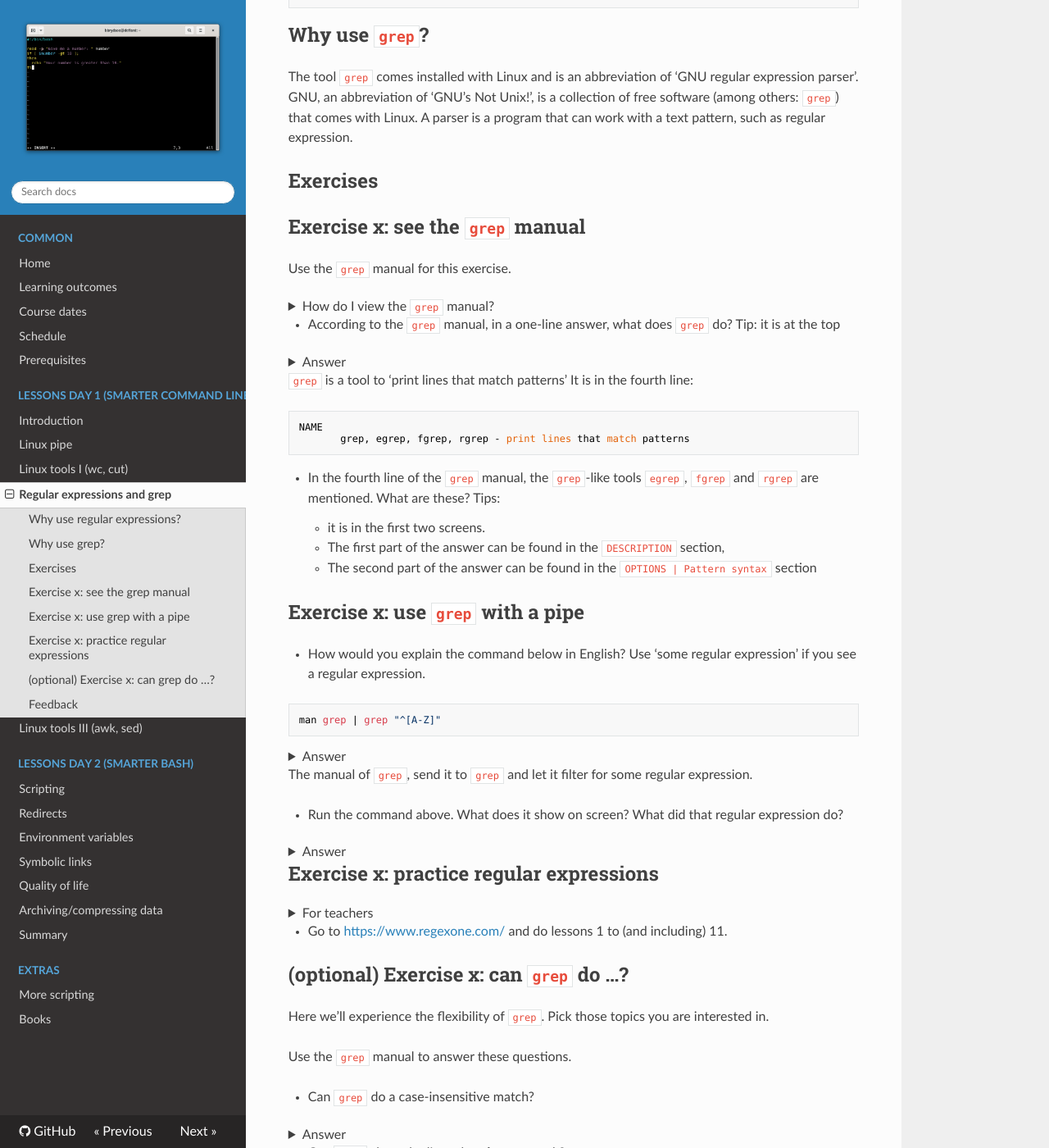
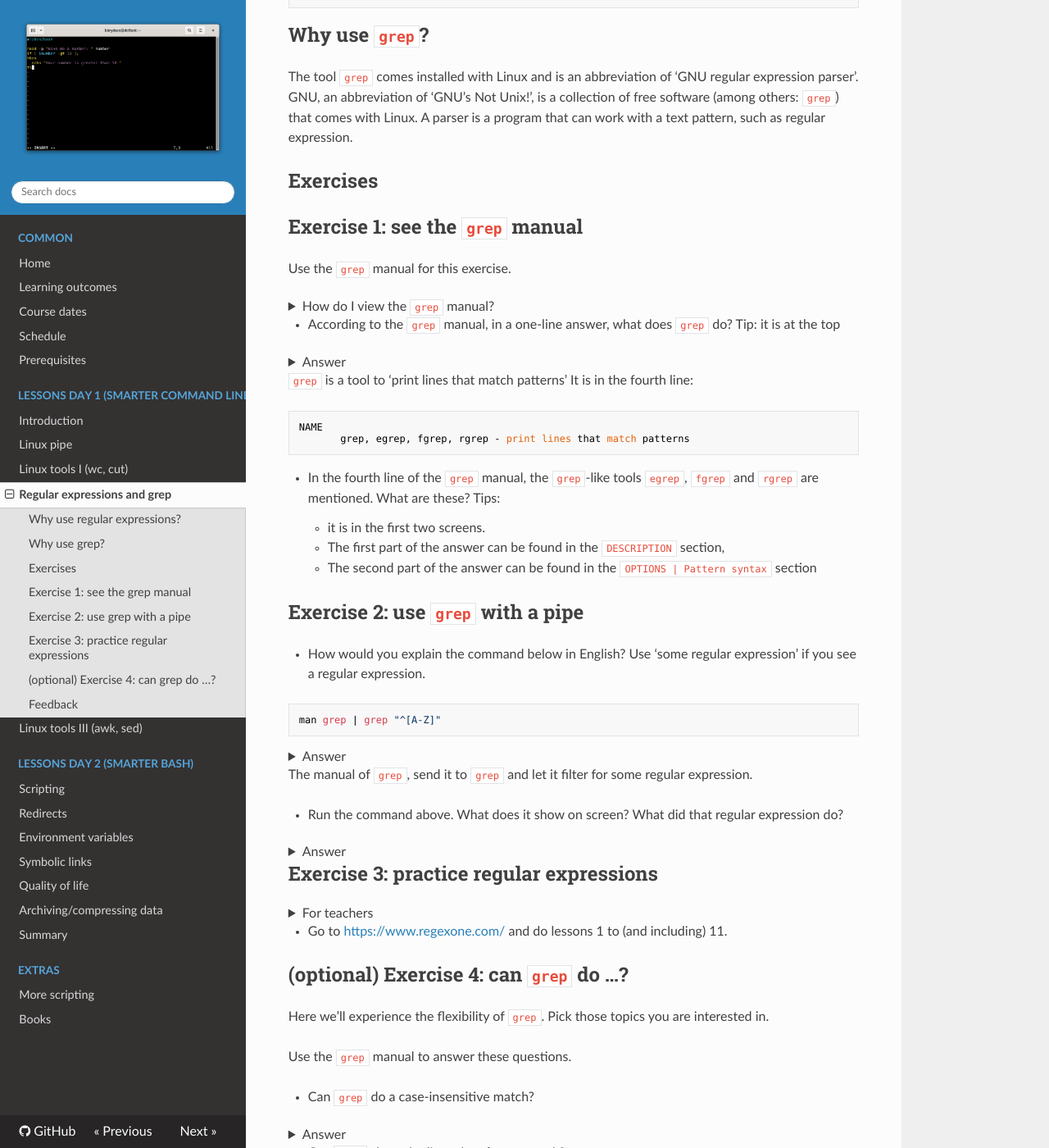
Before and after one commit to UPPMAX/linux-command-line-201, an MkDocs documentation site: the page built from docs/sessions/regular_expressions_and_grep/README.md, in a window 1280 px wide and 1400 px high, scrolled down 700 px. Shown: the whole window at 82% size. Built offline with MkDocs 1.6.1, drawn with Linux system fonts in a browser that asks for light colours; nearby versions of some CDN libraries.

````diff
--- a/docs/sessions/regular_expressions_and_grep/README.md
+++ b/docs/sessions/regular_expressions_and_grep/README.md
@@ -17,6 +17,19 @@ tags:
     - (optional) Learners have seen the flexibility of `grep`
 
 ??? info "For teachers"
+
+    Lesson plan (45 mins):
+
+    ```mermaid
+    gantt
+      title Lesson plan
+      dateFormat X
+      axisFormat %s
+      Prior : prior, 0, 10s
+      Present: present, after prior, 5s
+      Challenge: crit, challenge, after present, 20s
+      Feedback: feedback, after challenge, 10s
+    ```
 
     Prior:
 
@@ -56,7 +69,7 @@ such as regular expression.
 
 ## Exercises
 
-## Exercise x: see the `grep` manual
+## Exercise 1: see the `grep` manual
 
 Use the `grep` manual for this exercise.
 
@@ -95,7 +108,7 @@ Use the `grep` manual for this exercise.
     - The second part of the answer can be found
       in the `OPTIONS | Pattern syntax` section
 
-## Exercise x: use `grep` with a pipe
+## Exercise 2: use `grep` with a pipe
 
 - How would you explain the command below in English?
   Use 'some regular expression' if you see a regular expression.
@@ -138,7 +151,7 @@ man grep | grep "^[A-Z]"
     It shows all lines that start with an uppercase character.
 
 
-## Exercise x: practice regular expressions
+## Exercise 3: practice regular expressions
 
 ???- question "For teachers"
 
@@ -163,7 +176,7 @@ man grep | grep "^[A-Z]"
 - Go to [https://www.regexone.com/](https://www.regexone.com/)
   and do lessons 1 to (and including) 11.
 
-## (optional) Exercise x: can `grep` do ...?
+## (optional) Exercise 4: can `grep` do ...?
 
 Here we'll experience the flexibility of `grep`.
 Pick those topics you are interested in.
````
